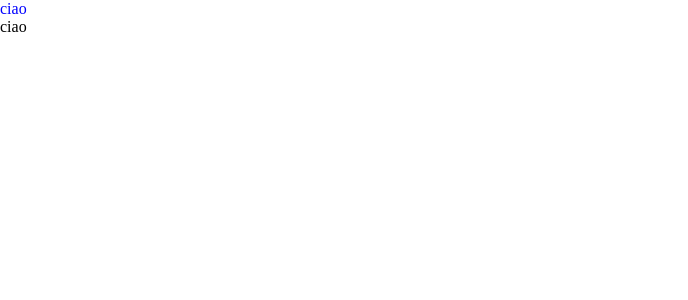
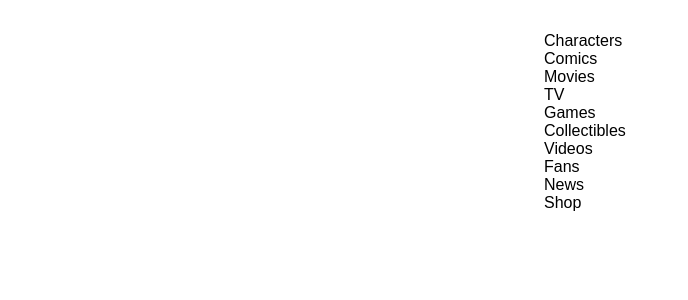
Before and after one commit to FabrizioMisseri/vite-comics, a Vue app: page / in a window 1280 px wide. Shown: the top 300 px of the page, without its empty margins (0-688 px from the left). Built offline with nearby package versions, Linux system fonts and the light colour scheme.

Commit message:
add dynamic navbar

```diff
--- a/src/App.vue
+++ b/src/App.vue
@@ -23,5 +23,5 @@ export default {
 </template>
 
 <style lang="scss">
-@use "./styles/general.scss";
+@use "./styles/general.scss" as *;
 </style>
--- a/src/components/AppHeader.vue
+++ b/src/components/AppHeader.vue
@@ -1,11 +1,60 @@
-<script></script>
+<script>
+
+export default {
+    data() {
+        return {
+            arrayNav: [
+                "Characters",
+                "Comics",
+                "Movies",
+                "TV",
+                "Games",
+                "Collectibles",
+                "Videos",
+                "Fans",
+                "News",
+                "Shop",
+            ]
+        }
+    }
+}
+
+</script>
 
 <template>
-    <p class="color-blue">
-        ciao
-    </p>
+
+    <div class="container">
+        <section>
+
+            <div>
+                <img src="" alt="">
+            </div>
+
+            <nav>
+                <ul class="d-flex" v-for="(link, index) in arrayNav">
+                    <li><a href=""> {{ link }} </a></li>
+                </ul>
+            </nav>
+
+        </section>
+    </div>
+
 </template>
 
+
 <style lang="scss" scoped>
-@use "../styles/general.scss";
+nav {
+    width: 60%;
+
+    .d-flex {
+        display: flex;
+        justify-content: space-between;
+    }
+}
+
+section {
+    padding: 2rem;
+    display: flex;
+    justify-content: space-between;
+}
 </style>
--- a/src/components/EmptyContent.vue
+++ b/src/components/EmptyContent.vue
@@ -1,12 +1,11 @@
-<script></script>
+<script>
+
+
+</script>
 
 <template>
-    <p>
-
-        ciao
-    </p>
 </template>
 
-<style>
+<style lang="scss" scoped>
 
 </style>
--- a/src/styles/general.scss
+++ b/src/styles/general.scss
@@ -8,6 +8,16 @@
 
 html {
     font-size: 100%;
+    font-family: sans-serif;
+}
+
+a {
+    text-decoration: none;
+    color: inherit;
+}
+
+ul {
+    list-style: none;
 }
 
 
@@ -20,7 +30,3 @@ html {
 
 
 // UTILITIES
-
-.color-blue {
-    color: blue;
-}
--- /dev/null
+++ b/src/styles/parziali/_variabiles.scss
@@ -0,0 +1 @@
+$primary-color: blue;
```
